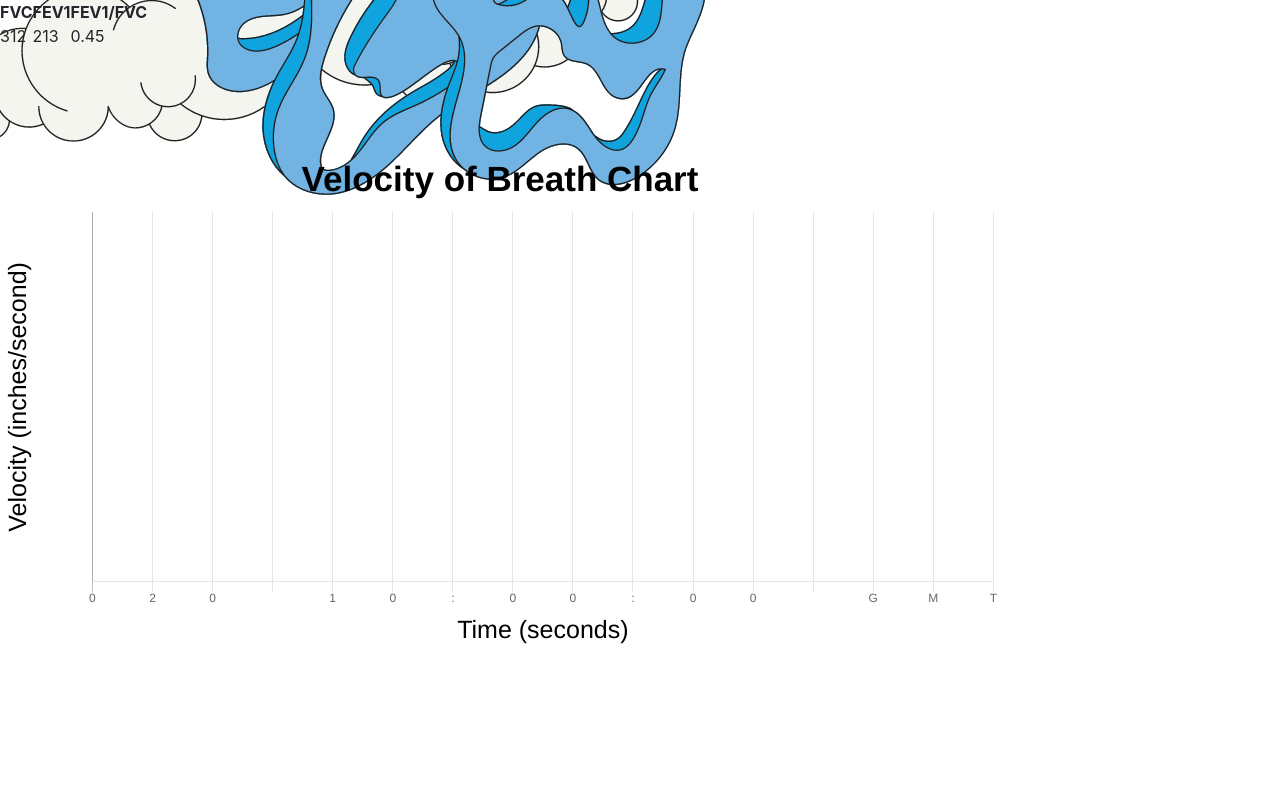
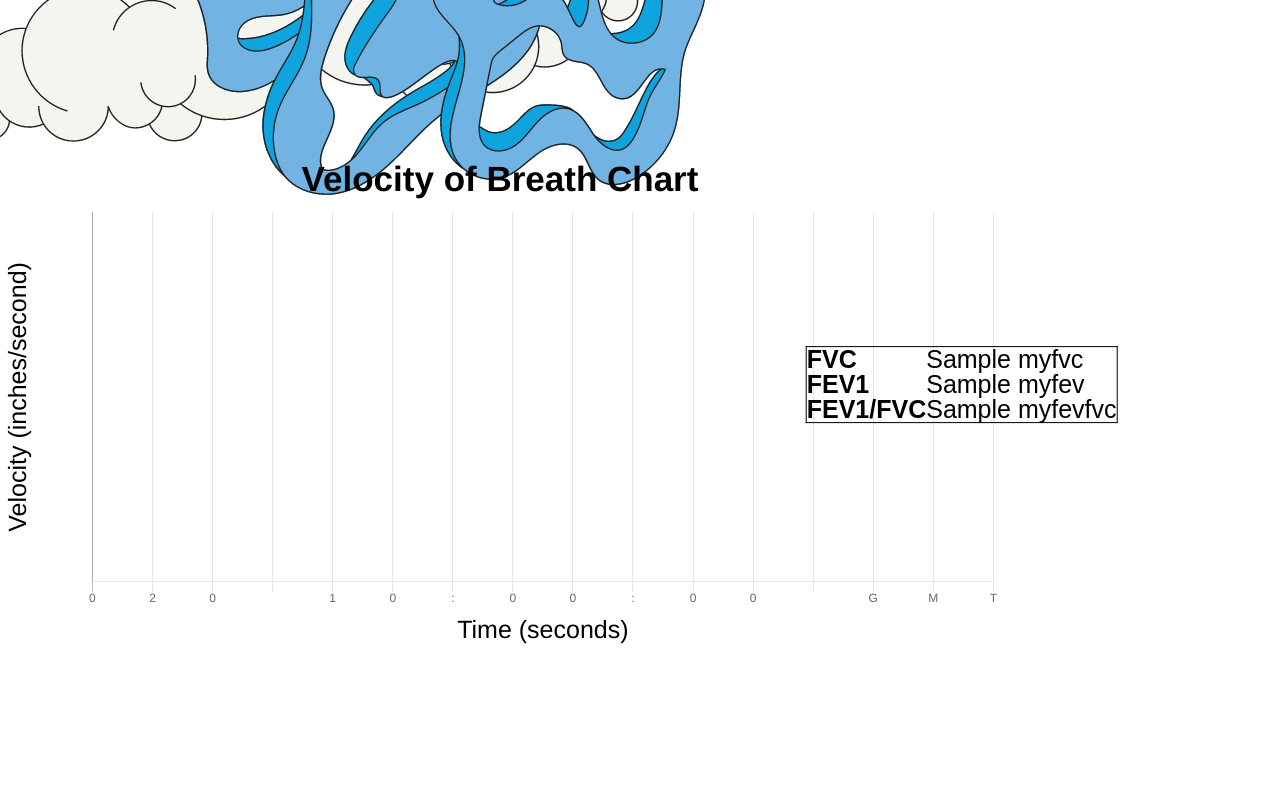
Before and after one commit to Parmajohnchees3/HackDuke2022, a Flask app: template app/templates/results.html in a window 1280 px wide. Shown: the part 65-865 px from the top of the page. Run offline with Flask 2, Linux system fonts and the light colour scheme; the template is opened without the code that fills it: most values are stand-ins (such as "Sample title", 1, 10 or a date in 2020).

Commit message:
Finished final twilio processing, added proper table for data, FINAL HACKATHON DEMO

```diff
--- a/app/app.py
+++ b/app/app.py
@@ -14,8 +14,15 @@ client = Client(account_sid, auth_token)
 app = Flask(__name__)
 
 global currentResult
+global myfvc
+global myfev
+global myfevfvc
 #currentResult = ""
-currentResult = {"time":[],"velocity":[],"ticks":552}
+currentResult = {"time":[0],"velocity":[0,0,0,0,0,0,0,0,0,0,0,0],"ticks":552}
+myfvc = 0
+myfev = 0
+myfevfvc = 0
+
 @app.route('/')
 def index():
     return render_template("index.html")
@@ -33,13 +40,18 @@ def test():
 
 @app.route('/results')
 def results():
+    global currentResult
+    global myfvc
+    global myfev
+    global myfevfvc
     data = currentResult
+
     if(data == ""):
       return redirect(url_for("index"))
 
     #tdata = [0, 1, 2, 3, 4, 5]
     #vdata = [1, 5, 8, 10, 10, 10]
-    return render_template("results.html", data=data)
+    return render_template("results.html", data=data, myfvc=myfvc, myfev=myfev, myfevfvc=myfevfvc)
 
 @app.route('/instructions')
 def instructions():
@@ -51,26 +63,28 @@ def instructions():
 @app.route('/button', methods=['POST'])
 def getbutton():
     global currentResult
+    global myfvc
+    global myfev
+    global myfevfvc
     currentResult = request.get_json()
-    print(currentResult["time"])
+
+
+    area = 0.0000580644
+    sum = 0
+    for velo in currentResult["velocity"]:
+      sum = sum + (velo * area)
+
+    myfvc = sum
+    fev1 = 0
+    for i in range(0,9):
+      fev1 = (currentResult["velocity"][i] * area) + fev1
+
+    myfev = fev1
+    myfevfvc = 0
+    if(myfvc != 0):
+      myfevfvc = myfev/myfvc
+    message = client.messages.create(body='Your results have been processed.' + '\nYour FVC is: ' + str(myfvc) + '\nYour FEV is: ' + str(myfev) + '\nYour FEV/FVC is: ' + str(myfevfvc), from_='+14632558992', to='12569988636')
     return "good job!"
-  #message = client.messages.create(
-#                     #body='Your results have been processed. Please go to this link to view them',
-#                     #from_='+14632558992',
-#                     #to='ENTER-PHONE-NUMBER'
-#                           #)
+
 
 app.run(host='0.0.0.0', port=81)
-
-def calcFVC(times, velos):
-  #at each time we have velocity
-  #convert veto m/s
-  return 5
-
-def calcFEV(times, velos):
-
-  return 5
-
-def calcFVCFEV(times, velos):
-
-  return 5
--- a/app/static/styles.css
+++ b/app/static/styles.css
@@ -95,7 +95,18 @@ section h6 {
   font : normal 300 56px/1 'Josefin Sans', sans-serif;
   white-space: nowrap;
 }
-
+table {
+   position: absolute;
+  top: 50%;
+  left: 80%;
+  z-index: 2;
+  -webkit-transform: translate(-70%, -70%);
+  transform: translate(-70%, -70%);
+  color: #000;
+  font : normal 300 25px/1 'Josefin Sans', sans-serif;
+  white-space: nowrap;
+  border: 1px solid;
+}
 canvas {
     padding: 0;
     margin: auto;
@@ -107,10 +118,21 @@ canvas {
     bottom: 0;
     right: 500;
 }
+table1 {
+    padding: 0;
+    margin: auto;
+    display: block;
+    width: 800px;
+    height: 600px;
+    position: absolute;
+    top: 0;
+    bottom: 0;
+    left: 1000;
+}
 
 #section01 { background: url(/static/assets/updatedhome.png) center center / cover no-repeat;}
-#section02 { background: url(/static/assets/lowcost.png) center center / cover no-repeat;}
-#section03 { background: url(/static/assets/whatis.png) center center / cover no-repeat;}
+#section02 { background: url(/static/assets/2.png) center center / cover no-repeat;}
+#section03 { background: url(/static/assets/3.png) center center / cover no-repeat;}
 #section04 { background: url(/static/assets/aboutus.png) center center / cover no-repeat;}
 #section05 { background: url(/static/assets/aboutus.png) center center / cover no-repeat;}
 #section06 { background: url(https://picsum.photos/1200/800?image=901) center center / cover no-repeat;}
--- a/app/templates/results.html
+++ b/app/templates/results.html
@@ -5,18 +5,24 @@
 
 <section id="myResults" class="demo" style="background-image:url(/static/assets/results.png);">
   <canvas id="myChart" style="width:60%;max-width:1000px;" ></canvas>
-  <table>
+  <h8>
+
+    <table>
   <tr>
     <th>FVC</th>
-    <th>FEV1</th>
-    <th>FEV1/FVC</th>
+    <td>{{myfvc}}</td>
   </tr>
   <tr>
-    <td>312</td>
-    <td>213</td>
-    <td>0.45</td>
+    <th>FEV1</th>
+    <td>{{myfev}}</td>
+  </tr>
+  <tr>
+    <th>FEV1/FVC</th>
+    <td>{{myfevfvc}}</td>
   </tr>
 </table>
+
+  </h8>
 
 </section>
 
```
Also changed, not shown: app/static/assets/2.png (added), app/static/assets/3.png (added), 1 other file.
